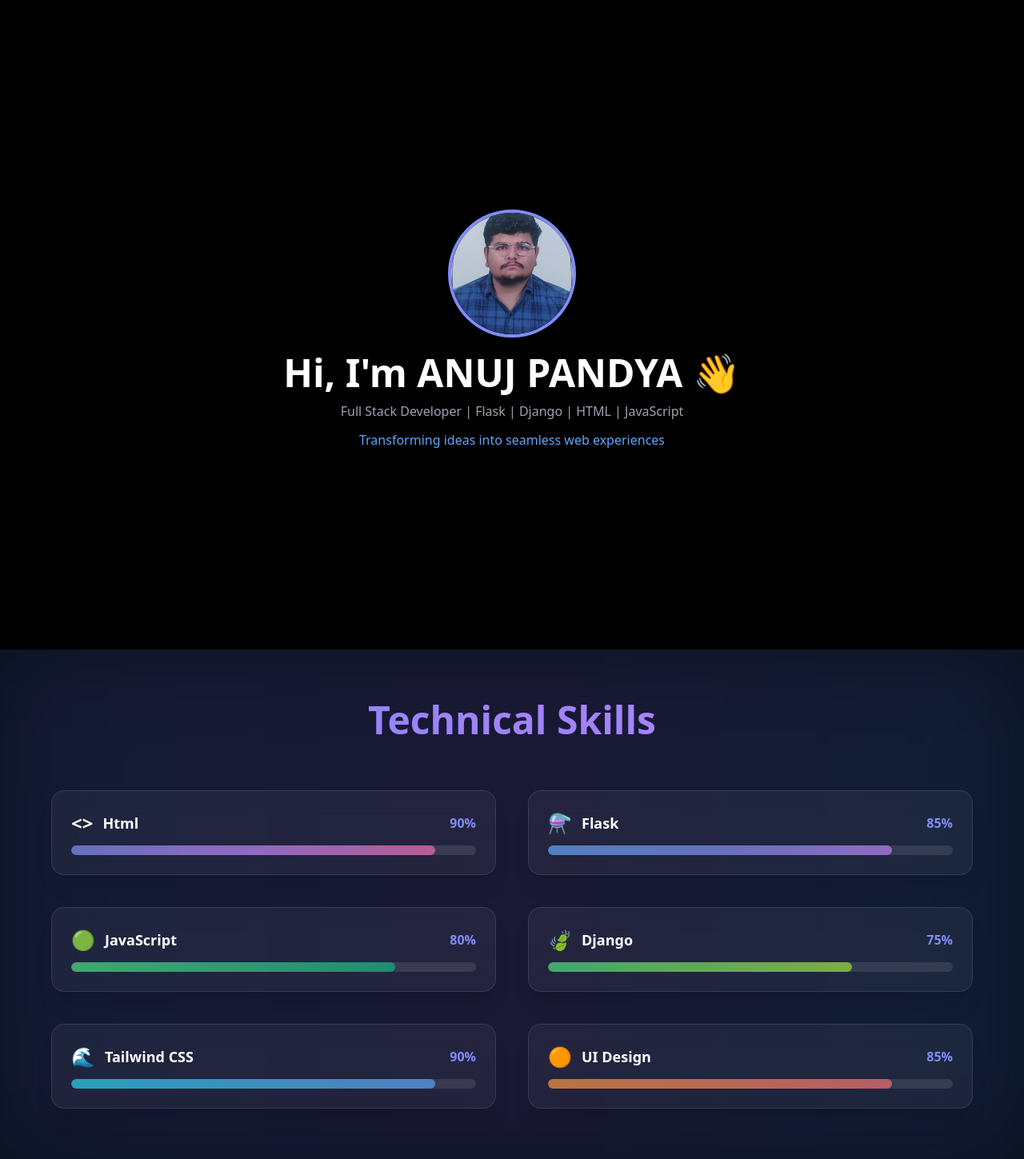
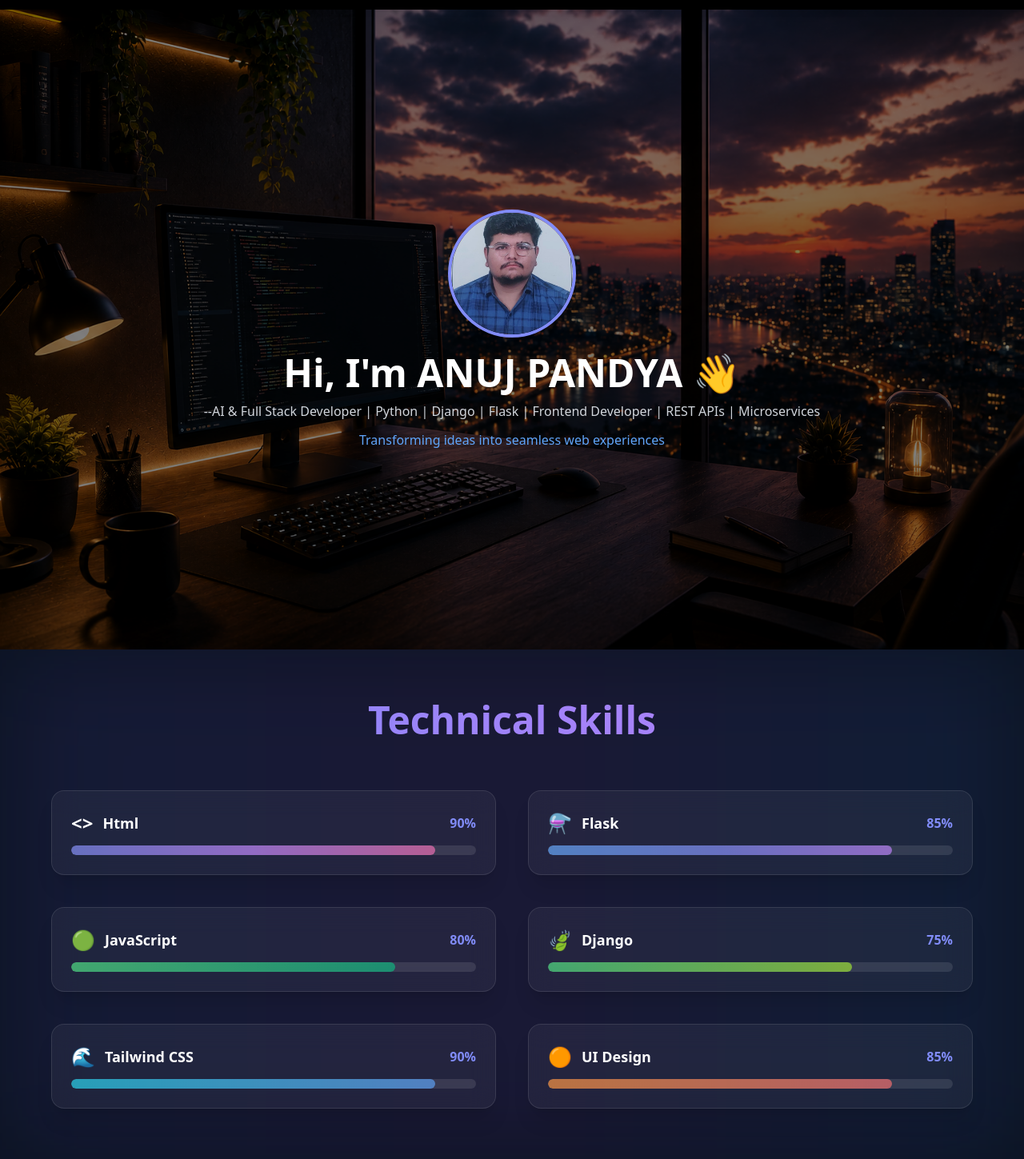
Before and after one commit to anujpandya12/my-web, a Flask app: page / in a window 1280 px wide. Shown: the part 68-1517 px from the top of the page at 80% size. Run offline with Flask 3, Linux system fonts and the light colour scheme; data comes from the database, SQL or seed files in the repository; some libraries are stand-ins or nearby versions.

Commit message:
Update hero section and background image

```diff
--- a/templates/base.html
+++ b/templates/base.html
@@ -5,7 +5,7 @@
   <link href="https://unpkg.com/aos@2.3.1/dist/aos.css" rel="stylesheet">
 </head>
 
-<body class="bg-black text-white">
+<body class="bg-black text-white"></body>
 
 <!-- NAVBAR -->
 <nav class="fixed w-full top-0 z-50 bg-gradient-to-r from-[#1e3a8a] to-[#1e40af] text-white shadow-lg">
--- a/templates/index.html
+++ b/templates/index.html
@@ -2,20 +2,40 @@
 {% block content %}
 
 <!-- HERO -->
-<section class="h-screen flex flex-col justify-center items-center text-center">
-  <img src="/static/images/profile.jpg.jpeg"
-       class="w-40 h-40 rounded-full object-cover border-4 border-indigo-400 shadow-lg mb-5">
+ <section class="relative h-screen flex flex-col justify-center items-center overflow-hidden">
 
-  <h1 class="text-5xl font-bold">Hi, I'm ANUJ PANDYA 👋</h1>
+    <!-- Background Image -->
+   <img src="{{ url_for('static', filename='images/background.png') }}"
+         class="absolute inset-0 w-full h-full object-cover">
 
-  <p class="text-gray-400 mt-3">
-    Full Stack Developer | Flask | Django | HTML | JavaScript
-  </p>
+    <!-- Dark Overlay -->
+    <div class="absolute inset-0 bg-black/50"></div>
 
-  <p class="text-blue-400 mt-3">
-    Transforming ideas into seamless web experiences
-  </p>
+    <!-- Hero Content -->
+    <div class="relative z-10 text-center">
+
+        <!-- Profile Image -->
+        <img src="{{ url_for('static', filename='images/profile.jpg.jpeg') }}"
+             class="w-40 h-40 rounded-full object-cover border-4 border-indigo-400 shadow-lg mx-auto mb-5">
+
+        <h1 class="text-5xl font-bold">
+            Hi, I'm ANUJ PANDYA 👋
+        </h1>
+
+        <p class="text-gray-300 mt-3">
+          --AI & Full Stack Developer | Python | Django | Flask | Frontend Developer | REST APIs | Microservices
+        </p>
+
+        <p class="text-blue-400 mt-3">
+            Transforming ideas into seamless web experiences
+        </p>
+
+    </div>
+
 </section>
+
+
+
 
 <!-- PREMIUM TECHNICAL SKILLS -->
 <section id="skills" class="p-16 bg-[#0b1220] text-white relative overflow-hidden">
```
Also changed, not shown: static/images/background.png (added), 1 other file.
